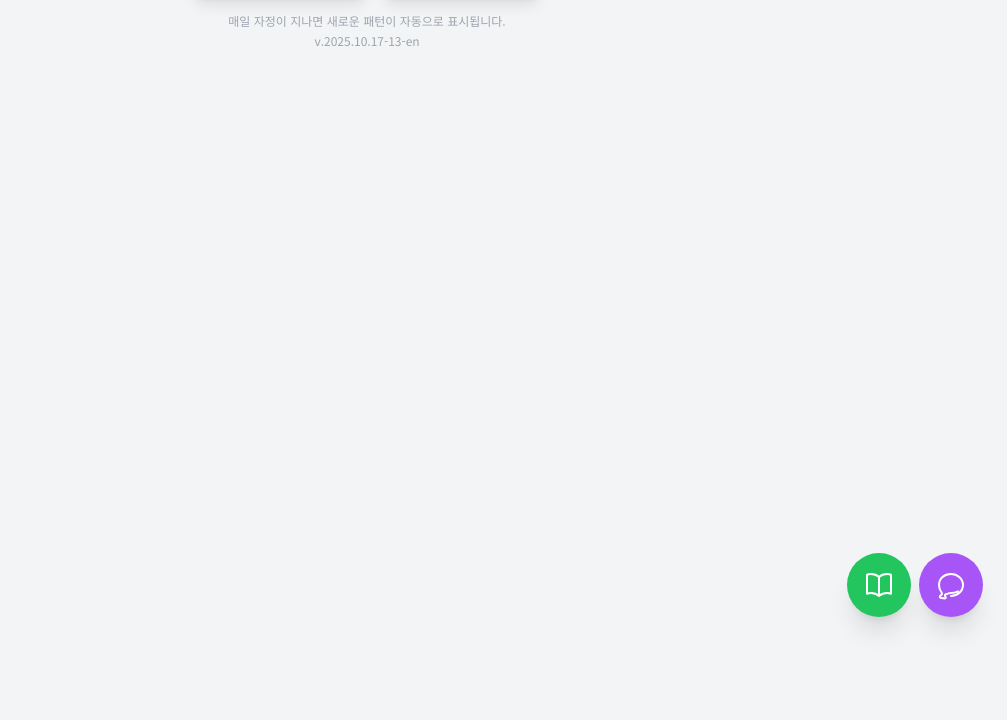
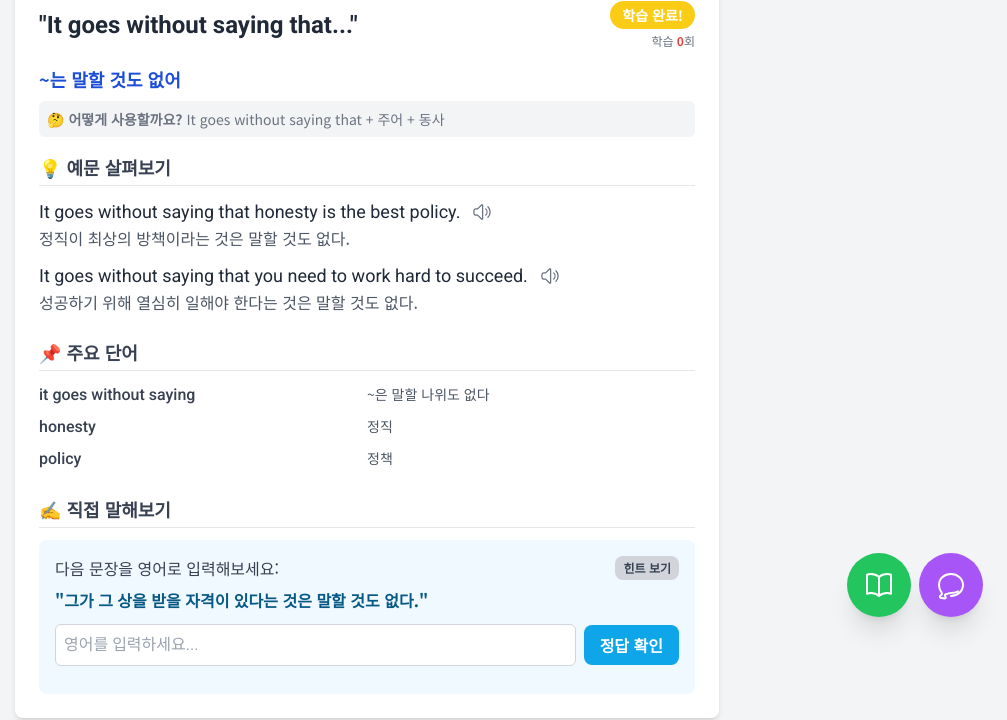
Before and after one commit to pycheol07-create/edu-english.github.io, a website: page index.html in a window 1280 px wide. Shown: the part 159-879 px from the top of the page, without its empty margins (273-1280 px from the left). Before the commit the page ends 800 px from the top, so only its background shows below. Drawn offline with nearby package versions, Linux system fonts and the light colour scheme.

Commit message:
Add files via upload

```diff
--- a/api/gemini.js
+++ b/api/gemini.js
@@ -16,7 +16,7 @@ export default async function handler(request, response) {
   const { action, text, systemPrompt, conversationHistory } = request.body;
 
   try {
-    // 모델 목록 가져오기 (이전과 동일)
+    // 모델 목록 가져오기
     const listRes = await fetch(
       `https://generativelanguage.googleapis.com/v1/models?key=${apiKey}`,
       { method: 'GET', signal: controller.signal }
@@ -94,7 +94,7 @@ export default async function handler(request, response) {
       response.end(); // 스트림 종료
 
     } else if (action === 'translate') {
-      // (기존 'translate' 로직 - 변경 없음)
+      // 'translate' 로직
       apiUrl = `https://generativelanguage.googleapis.com/v1/${modelName}:generateContent?key=${apiKey}`;
       apiRequestBody = {
         contents: [
@@ -121,7 +121,7 @@ export default async function handler(request, response) {
       return response.status(200).json(data);
 
     } else if (action === 'tts') {
-      // (기존 'tts' 로직 - 'en-US'로 수정됨)
+      // 'tts' 로직 (en-US로 수정됨)
       apiUrl = `https://texttospeech.googleapis.com/v1/text:synthesize?key=${apiKey}`;
       apiRequestBody = {
         input: { text },
--- a/index.html
+++ b/index.html
@@ -135,5 +135,5 @@
         </div>
     </div>
 
-    <script src="/public/js/data.js"></script>    <script src="/public/js/ui.js"></script>      <script src="/public/js/api.js"></script>     <script src="/public/js/main.js"></script>    </body>
+    <script src="/js/data.js"></script>    <script src="/js/ui.js"></script>      <script src="/js/api.js"></script>     <script src="/js/main.js"></script>    </body>
 </html>
```
